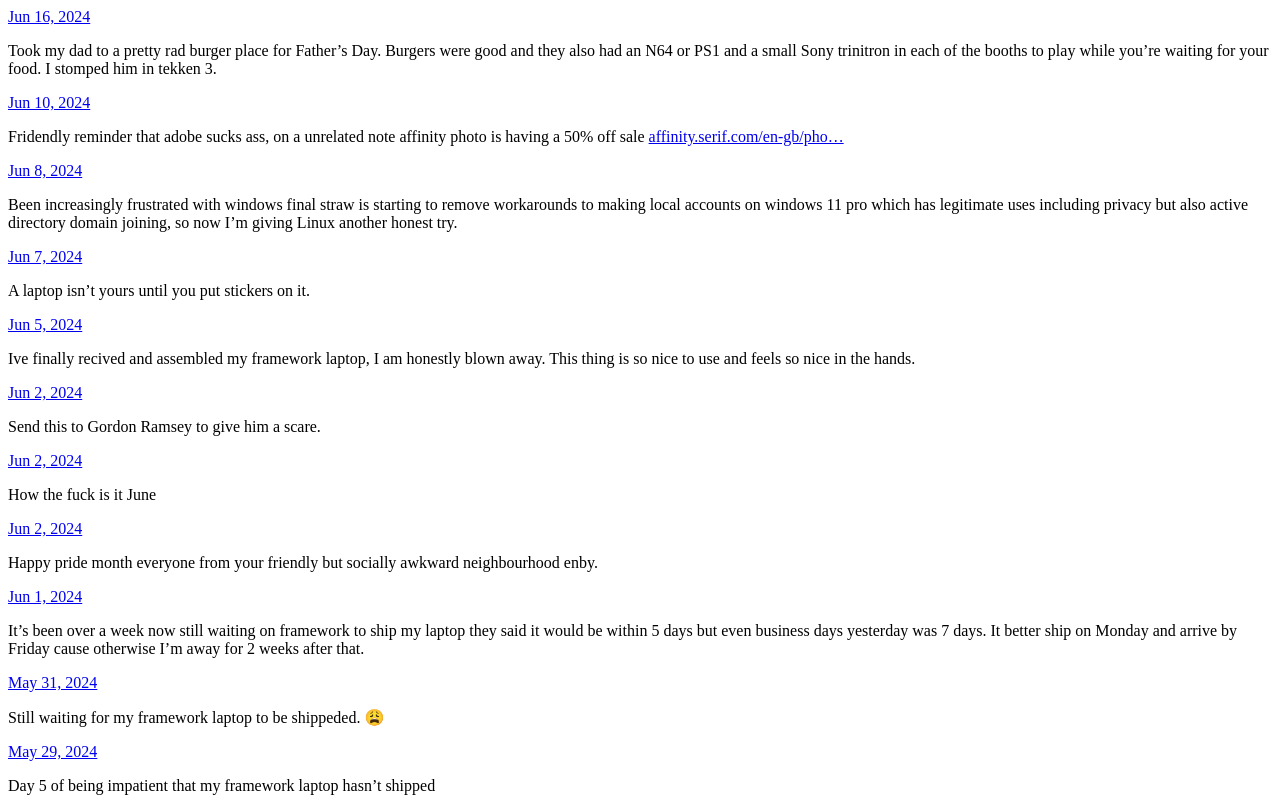
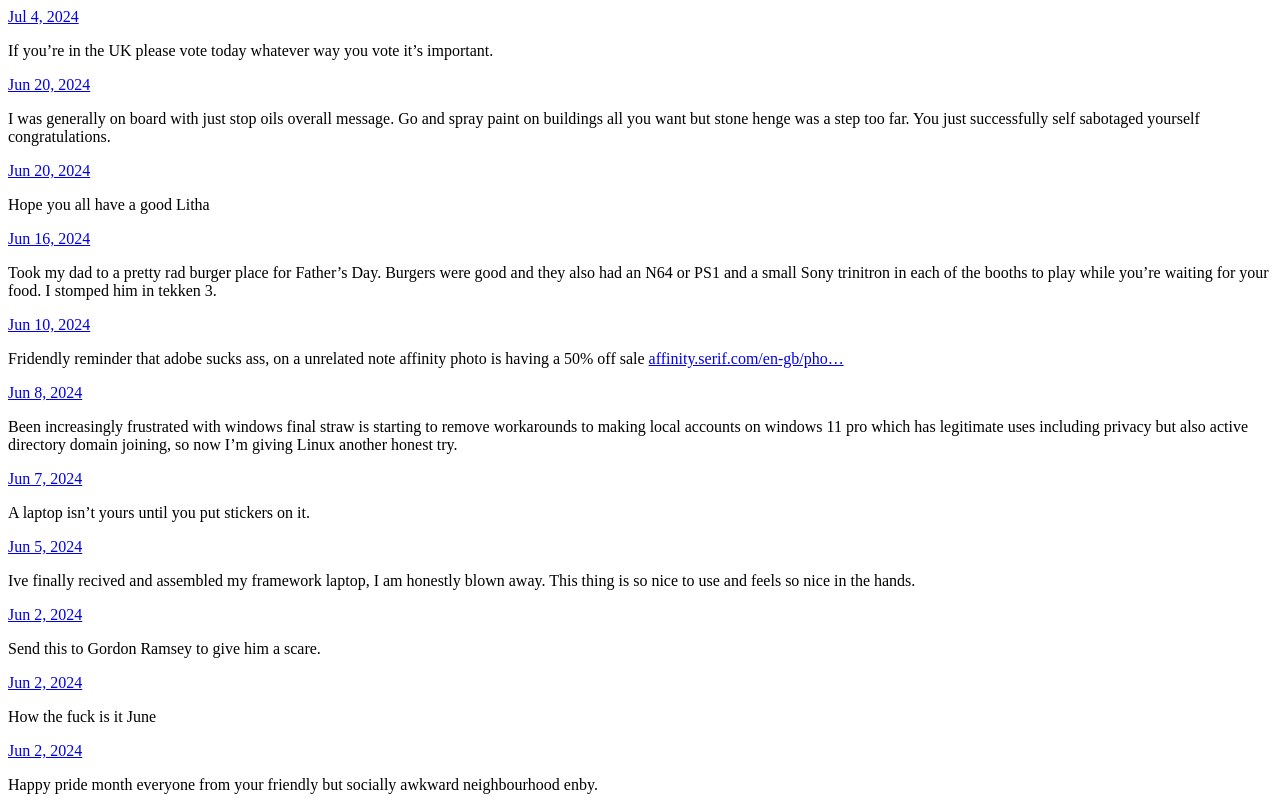
Before and after one commit to sp3lllz/Sp3lllz, a plain HTML site: page index.html in a window 1280 px wide. Shown: the top 800 px of the page. Drawn offline with Linux system fonts and the light colour scheme.

Commit message:
Archiving from Micro.blog.

```diff
--- a/index.html
+++ b/index.html
@@ -21,6 +21,39 @@
 <div class="h-feed">
 
 
+
+	  <div class="h-entry">
+
+
+		<a href="https://sp3lllz.net/2024/07/04/if-youre-in.html" class="u-url"><time class="dt-published" datetime="2024-07-04 09:25:03 &#43;0100">Jul 4, 2024</time></a>
+
+		<div class="e-content">
+			 <p>If you’re in the UK please vote today whatever way you vote it’s important.</p>
+
+		</div>
+	  </div>
+
+	  <div class="h-entry">
+
+
+		<a href="https://sp3lllz.net/2024/06/20/i-was-generally.html" class="u-url"><time class="dt-published" datetime="2024-06-20 12:12:17 &#43;0100">Jun 20, 2024</time></a>
+
+		<div class="e-content">
+			 <p>I was generally on board with just stop oils overall message. Go and spray paint on buildings all you want but stone henge was a step too far. You just successfully self sabotaged yourself congratulations.</p>
+
+		</div>
+	  </div>
+
+	  <div class="h-entry">
+
+
+		<a href="https://sp3lllz.net/2024/06/20/hope-you-all.html" class="u-url"><time class="dt-published" datetime="2024-06-20 11:42:02 &#43;0100">Jun 20, 2024</time></a>
+
+		<div class="e-content">
+			 <p>Hope you all have a good Litha</p>
+
+		</div>
+	  </div>
 
 	  <div class="h-entry">
 
```
